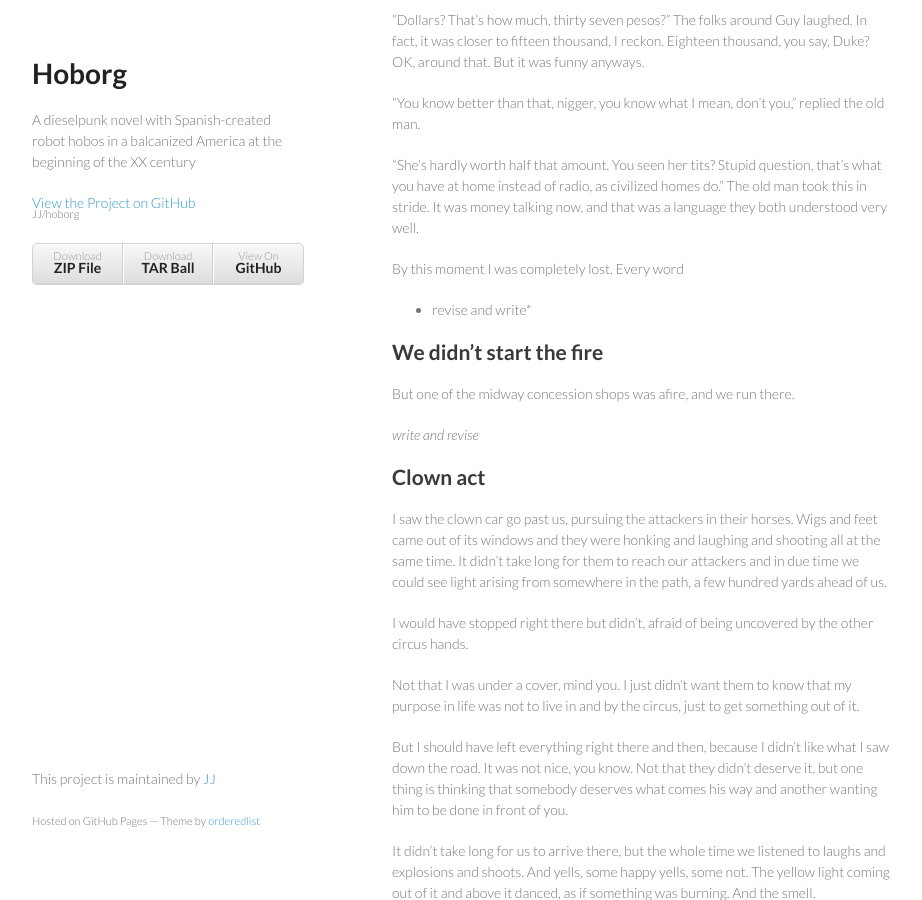
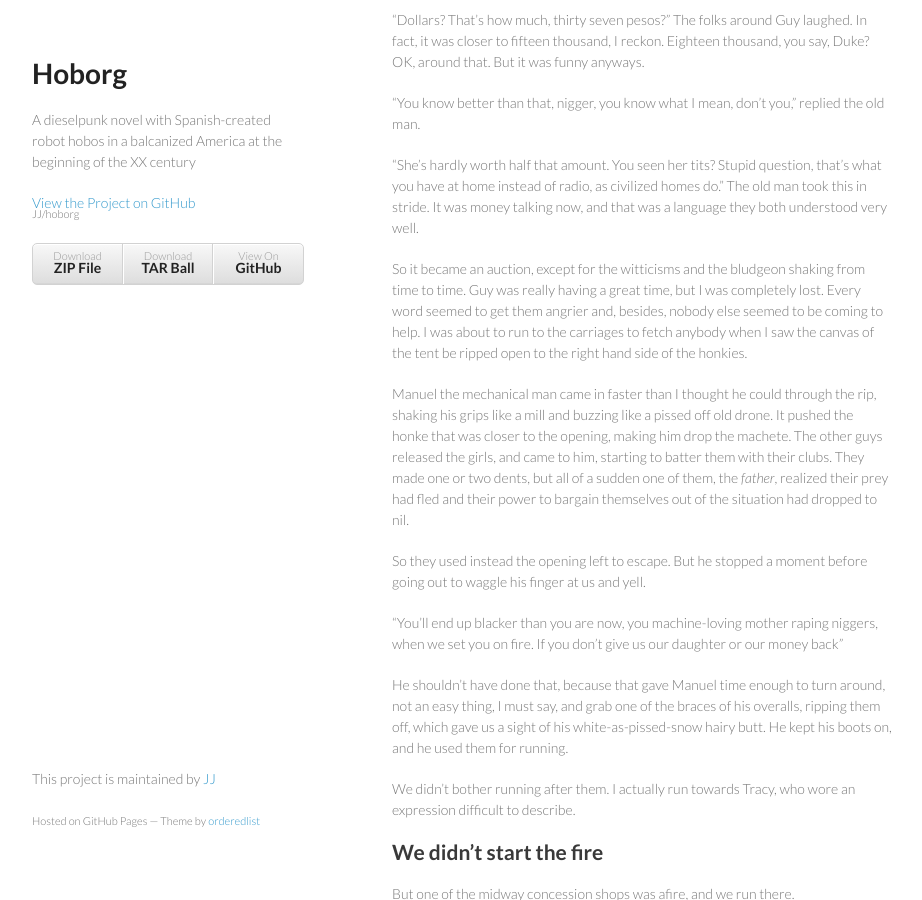
Before and after one commit to JJ/hoborg, a Jekyll site: the page built from text/text.md, in a window 1280 px wide and 900 px high, scrolled down 20294 px. Shown: the whole window, without its empty margins (178-1100 px from the left). Built offline with Jekyll 4.4.1, drawn with Linux system fonts in a browser that asks for light colours; some of the changed text lies outside the part shown.

Commit message:
Sync text/text.md from master to gh-pages

```diff
--- a/text/text.md
+++ b/text/text.md
@@ -1018,9 +1018,9 @@ There were on my count three, no, four, no, half a dozen guys in front
 of the scene.  I couldn't handle them all by myself, no way. So I made
 the call for other guys to join me and try to solve the situation.
 
-Which didn't seem easily solvable without a broken limb. However, it
+Which didn't seem easily solvable without a broken limb. Or head. However, it
 might be solvable without that limb breaking being mine, if I only got
-a few more guys from the circus to help us.
+a few more guys from the circus to lend a hand.
 
 Guy the gaffer was the first to arrive, as he always did. That was one
 of the reason why he was allowed to boss everyone around even being
@@ -1033,7 +1033,7 @@ arrive, just pushed me aside and started to talk.
 of the kidnappers. One of them, with overalls, a dirt-colored shirt,
 cordless boots and and a baseball bat,
 a middle-aged guy going on old age with a single tooth that we could
-see, hissed and kind of said
+see, hissed and kind of said:
 
 "The honor of my daughter Tracy, who you're showing here naked an' all
 for all niggers and spics to see..."
@@ -1086,12 +1086,37 @@ funny anyways.
 
 "She's hardly worth half that amount. You seen her tits? Stupid question, that's what you have at home instead of radio, as civilized homes do." The old man took this in stride. It was money talking now, and that was a language they both understood very well.
 
-
-
-By this moment I was completely lost. Every word
-
-
-* revise and write*
+So it became an auction, except for the witticisms and the bludgeon
+shaking from time to time. Guy was really having a great time, but I
+was completely lost. Every word seemed to get them
+angrier and, besides, nobody else seemed to be coming to help. I was
+about to run to the carriages to fetch anybody when I saw the canvas
+of the tent be ripped open to the right hand side of the honkies.
+
+Manuel the mechanical man came in faster than I thought he could
+through the rip, shaking his grips like a mill and buzzing like a
+pissed off old drone. It pushed the honke that was closer to the
+opening, making him drop the machete. The other guys released the
+girls, and came to him, starting to batter them with their clubs. They
+made one or two dents, but all of a sudden one of them, the *father*,  realized their prey
+had fled and their power to bargain themselves out of the situation
+had dropped to nil.
+
+So they used instead the opening left to escape. But he stopped a
+moment before going out to waggle his finger at us and yell.
+
+"You'll end up blacker than you are now, you machine-loving mother
+raping niggers, when we set you on fire. If you don't give us our
+daughter or our money back"
+
+He shouldn't have done that, because that gave Manuel time enough to
+turn around, not an easy thing, I must say, and grab one of the braces
+of his overalls, ripping them off, which gave us a sight of his
+white-as-pissed-snow hairy butt. He kept his boots on, and he used
+them for running.
+
+We didn't bother running after them. I actually run towards Tracy, who
+wore an expression difficult to describe.
 
 We didn't start the fire
 -----------------------------
```
Also changed, not shown: other parts of text/text.md (+1 -1 lines).
